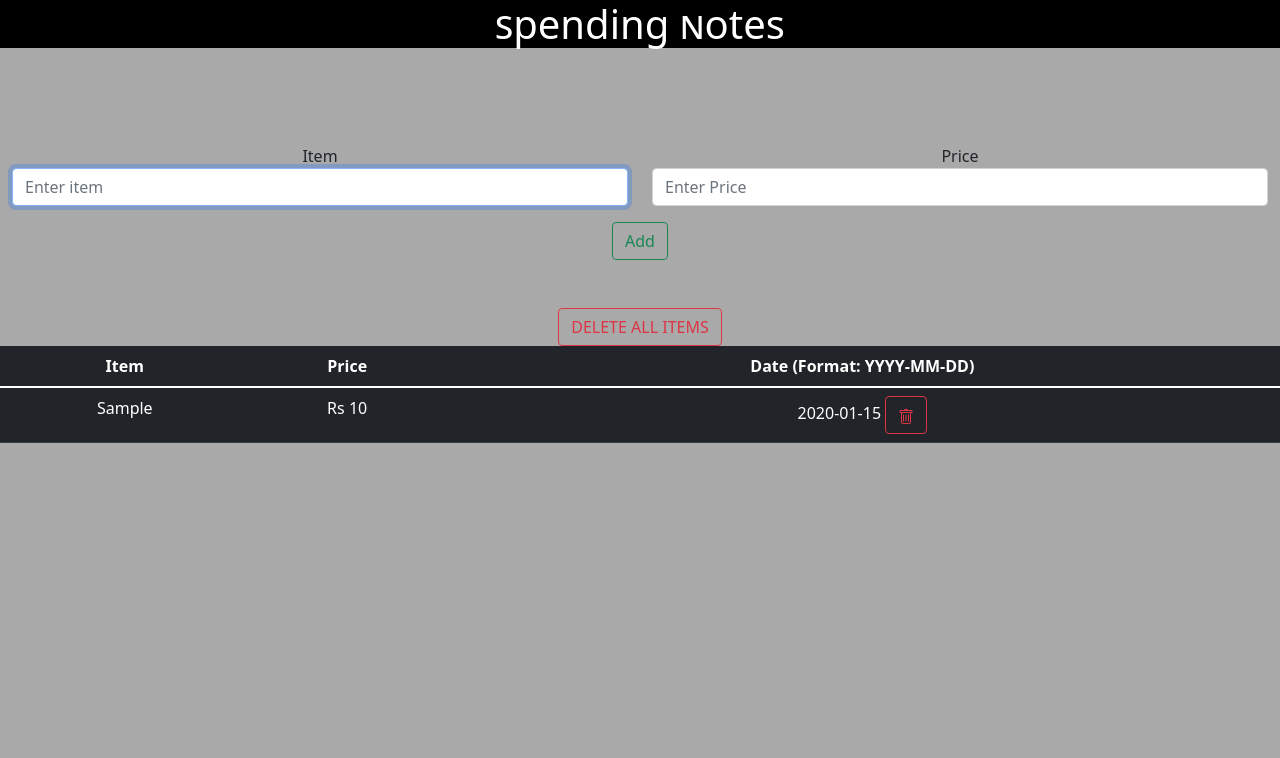
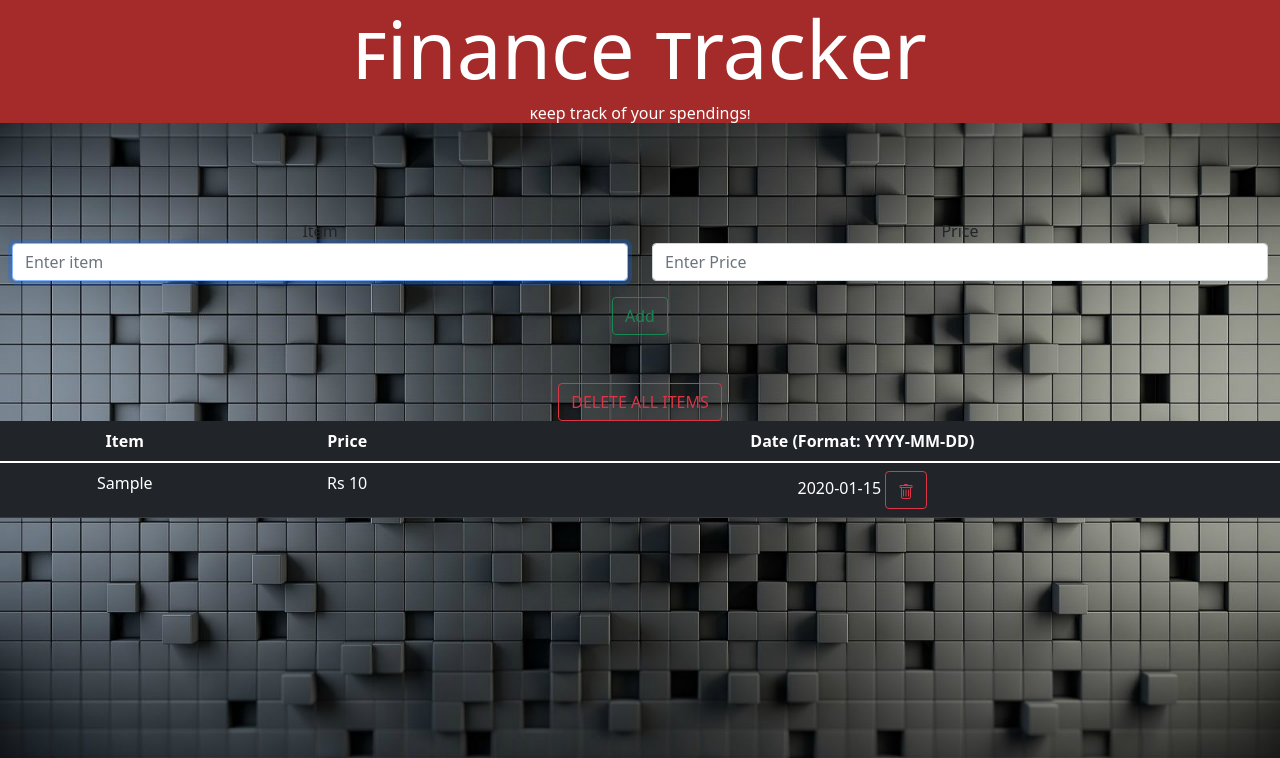
Before and after one commit to Ghazi158/project, a Flask app: page / in a window 1280 px wide. Shown: the top 758 px of the page. Run offline with Flask 3, Linux system fonts and the light colour scheme; tables that the repository leaves empty hold one stand-in row (values such as "Sample post"); some libraries are stand-ins or nearby versions.

Commit message:
Visual Changes

```diff
--- a/templates/index.html
+++ b/templates/index.html
@@ -13,7 +13,7 @@
 
 
 
-          <title>Budget Tracker</title>
+          <title>Finance Tracker</title>
 
       </head>
 
@@ -22,16 +22,29 @@
         display: flex;
         justify-content: center;
         align-items: center;
+        }
 
+        .header {
+          background-color: brown;
+          color: white;
+          font-variant-caps: unicase;
+        }
+
+        body {
+          background-image: url("web-image.jpg");
+          background-repeat: no-repeat;
+          background-attachment: fixed;
+          background-size: cover;
 
         }
     </style>
 
-    <body style="background-color: darkgrey;">
-              <header class="mb-5 small text-center">
-                  <h1 style="background-color: black; color: white; font-variant-caps: unicase;">
-                    Spending Notes
+    <body>
+              <header  class="mb-5 small text-center header">
+                  <h1 style="font-size: 10vh;">
+                    Finance Tracker
                   </h1>
+                  <h6>Keep track of your spendings!</h6>
               </header>
 
     <main class="container-fluid py-5 text-center">
```
Also changed, not shown: README.md, web-image.jpg (added).
